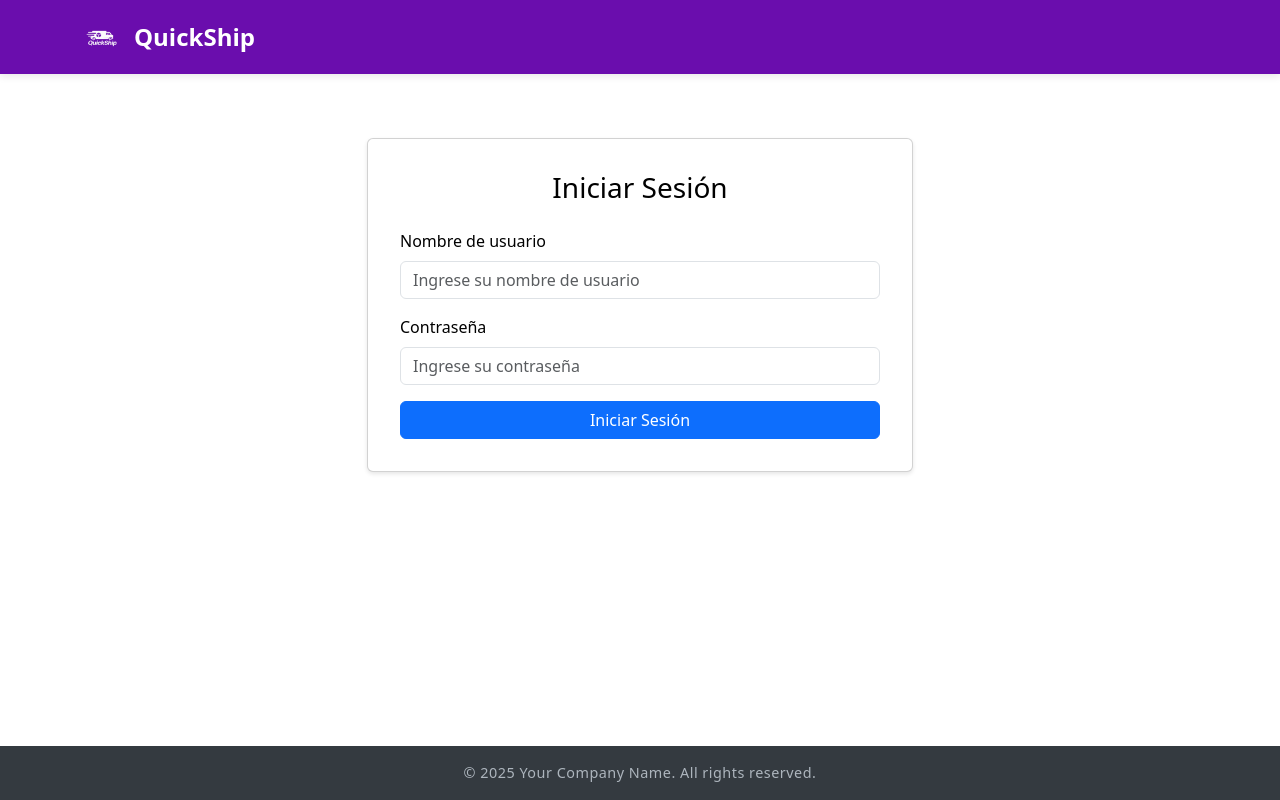
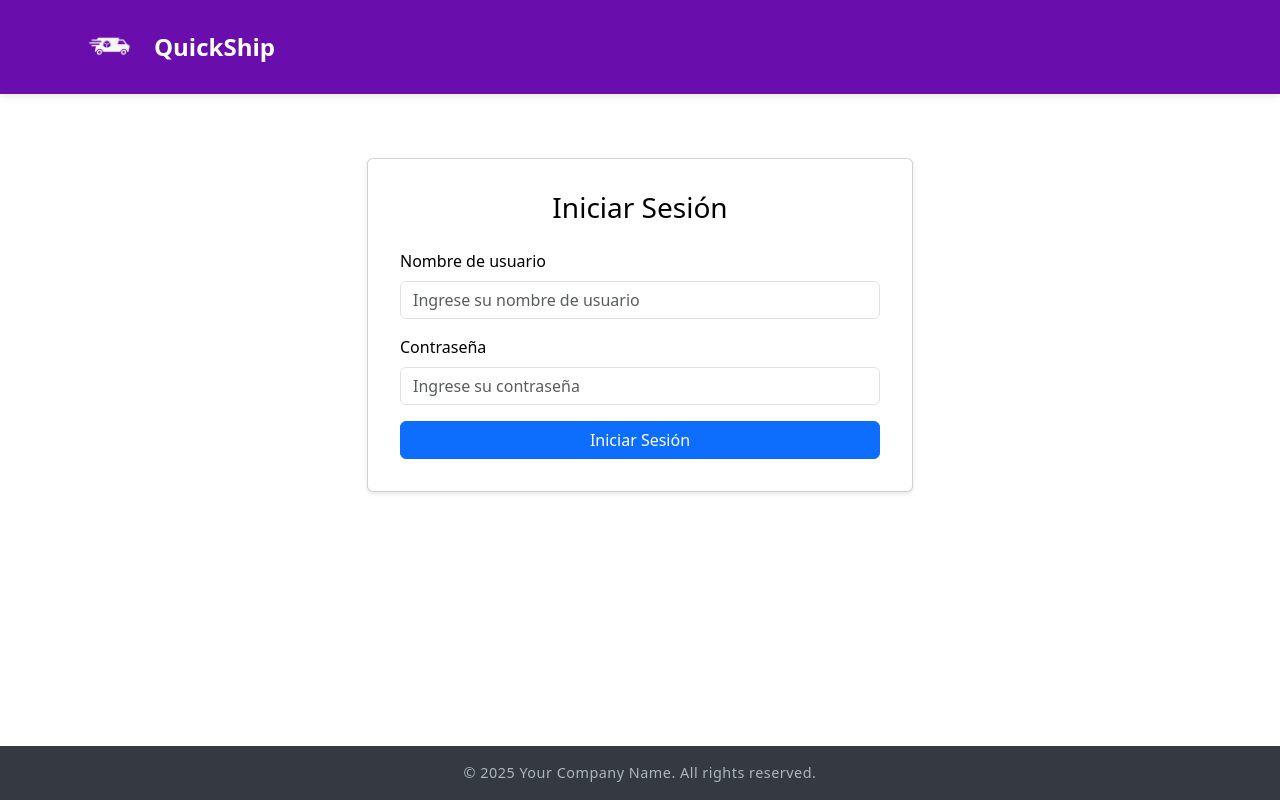
Before and after one commit to alvarora62/poryect2025DAW, a React (Create React App) app: page / in a window 1280 px wide. Built offline with nearby package versions, Linux system fonts and the light colour scheme.

Commit message:
Logo updated

```diff
--- a/src/components/generic/Navbar.jsx
+++ b/src/components/generic/Navbar.jsx
@@ -2,7 +2,7 @@ import React from 'react';
 import { Navbar, Nav, Container } from 'react-bootstrap';
 import styled from 'styled-components';
 import { Link, useNavigate } from 'react-router-dom';
-import logoImage from '../../assets/logo.jpg';
+import logoImage from '../../assets/logo.png';
 
 // Styled Components
 const StyledNavbar = styled(Navbar)`
--- a/src/components/generic/SimpleNavbar.jsx
+++ b/src/components/generic/SimpleNavbar.jsx
@@ -2,7 +2,7 @@ import React from 'react';
 import { Navbar, Container } from 'react-bootstrap';
 import styled from 'styled-components';
 import { Link } from 'react-router-dom';
-import logoImage from '../../assets/logo.jpg';
+import logoImage from '../../assets/logo.png';
 
 // Styled Components
 const StyledNavbar = styled(Navbar)`
@@ -12,7 +12,7 @@ const StyledNavbar = styled(Navbar)`
 `;
 
 const Logo = styled.img`
-  height: 40px;
+  height: 60px;
   margin-right: 12px;
   border-radius: 5px;
 `;
```
Also changed, not shown: src/assets/logo.jpg (deleted), src/assets/logo.png (added).
